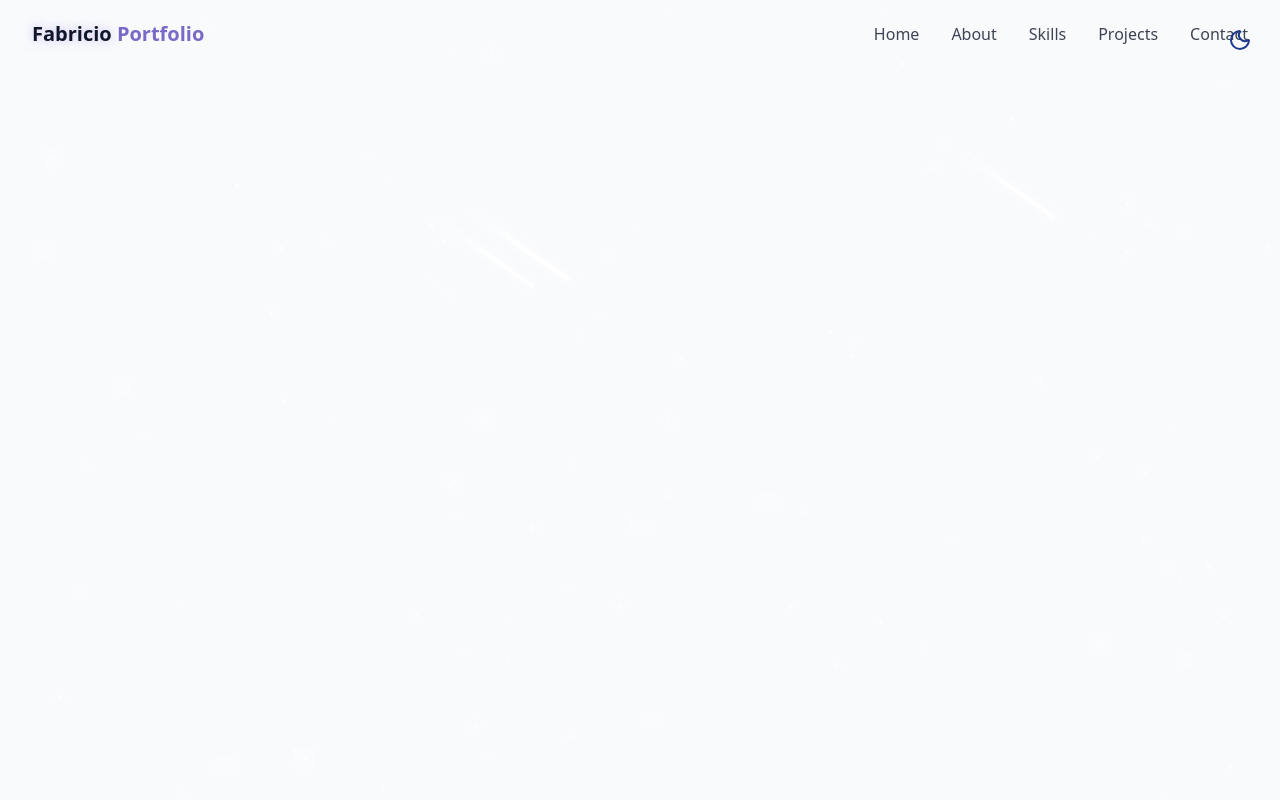
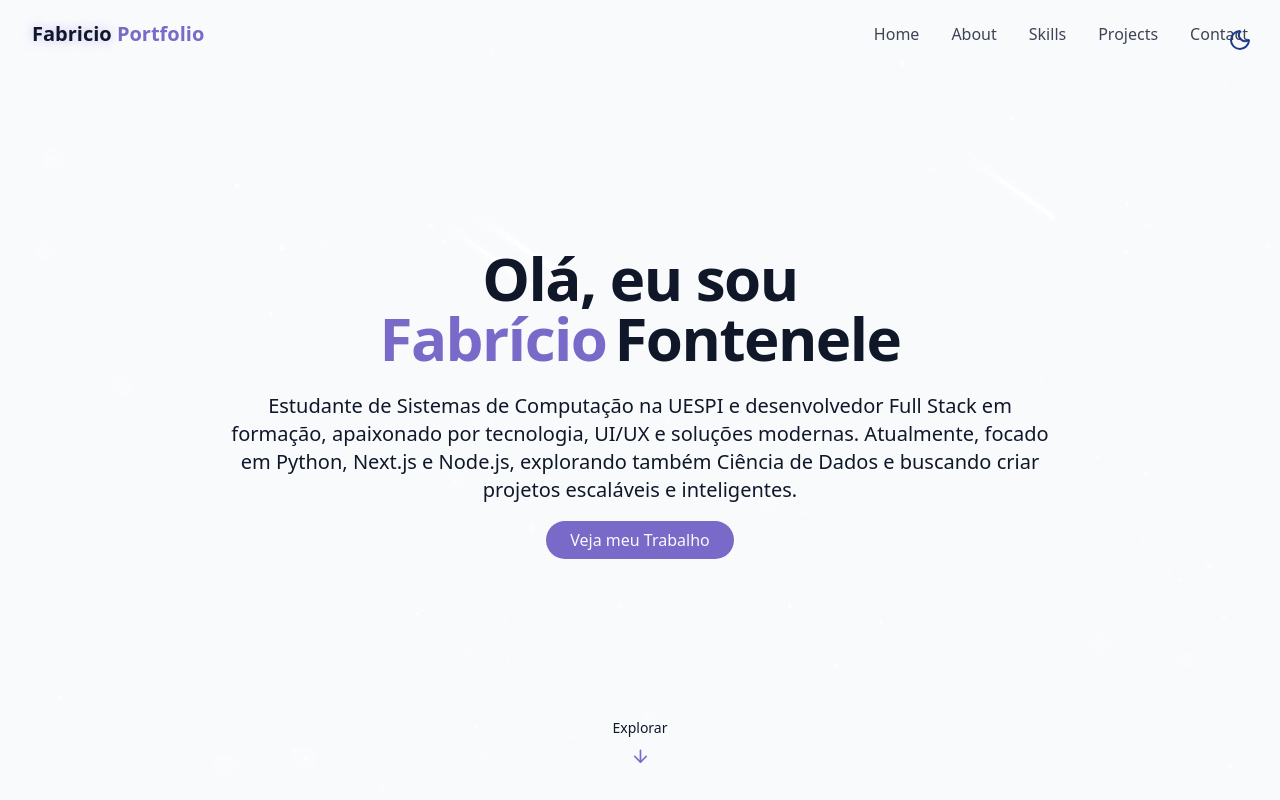
Before and after one commit to Fabricio-Fontenele/portifolio, a React (Vite) app: page / in a window 1280 px wide. Built offline with nearby package versions, Linux system fonts and the light colour scheme.

Commit message:
feat: add HeroSection component and integrate it into Home page

```diff
--- /dev/null
+++ b/src/components/HeroSection.tsx
@@ -0,0 +1,43 @@
+import { ArrowDown } from "lucide-react";
+
+export const HeroSection = () => {
+  return (
+    <section
+      id="hero"
+      className="relative min-h-screen flex flex-col items-center justify-center"
+    >
+      <div className="container max-w-4xl mx-auto text-center z-10">
+        <div className="space-y-6">
+          <h1 className="text-4xl md:text-6xl font-bold tracking-tight">
+            <span className="opacity-0 animate-fade-in">Olá, eu sou</span>
+            <span className="text-primary opacity-0 animate-fade-in-delay-1">
+              {" "}
+              Fabrício
+            </span>
+            <span className="text-gradient ml-2 opacity-0 animate-fade-in-delay-2">
+              Fontenele
+            </span>
+          </h1>
+          <p className="text-lg md:text-xl text-muted-foreground max-2-2xl mx-auto opacity-0 animate-fade-in-delay-3">
+            Estudante de Sistemas de Computação na UESPI e desenvolvedor Full
+            Stack em formação, apaixonado por tecnologia, UI/UX e soluções
+            modernas. Atualmente, focado em Python, Next.js e Node.js,
+            explorando também Ciência de Dados e buscando criar projetos
+            escaláveis e inteligentes.
+          </p>
+
+          <div className="opacity-0 animate-fade-in-delay-4">
+            <a href="#projects" className="cosmic-button">
+              Veja meu Trabalho
+            </a>
+          </div>
+        </div>
+      </div>
+
+      <div className="absolute bottom-8 left-1/2 transform -translate-x-1/2 flex flex-col items-center animate-bounce">
+        <span className="text-sm text-muted-foreground mb-2">Explorar</span>
+        <ArrowDown className="h-5 w-5 text-primary" />
+      </div>
+    </section>
+  );
+};
--- a/src/pages/Home.jsx
+++ b/src/pages/Home.jsx
@@ -1,6 +1,7 @@
 import { ThemeToggle } from "@/components/ThemeToggle";
 import { StarBackground } from "@/components/StarBackground";
 import { Navbar } from "@/components/NavBar";
+import { HeroSection } from "@/components/HeroSection";
 
 export const Home = () => {
   return (
@@ -12,6 +13,9 @@
       {/* Navbar */}
       <Navbar />
       {/* Main Content */}
+      <main>
+        <HeroSection />
+      </main>
 
       {/* Footer */}
     </div>
```
